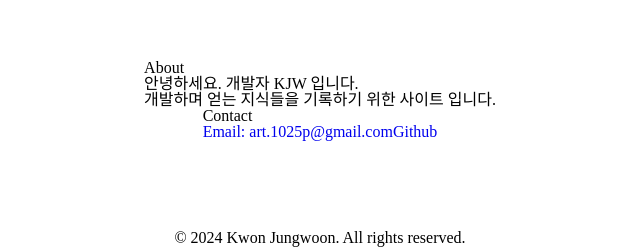
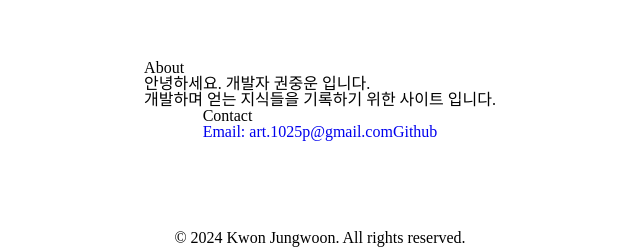
Before and after one commit to KJWHUB/kwonjungwoon-blog, a Gatsby site: page /about in a window 1280 px wide. Shown: the full height of the page, 320-960 px from the left. Built offline with nearby package versions, Linux system fonts and the light colour scheme; Gatsby itself is replaced by a stand-in of ours; a web font is replaced by a local one.

Commit message:
about 이름 변경

```diff
--- a/src/pages/about/index.tsx
+++ b/src/pages/about/index.tsx
@@ -10,7 +10,7 @@
 const AboutPage = ({ location, data }: PageProps<Queries.AboutPageQuery>) => {
   console.log('about', data);
   const email = data.site?.siteMetadata?.author?.bio?.email as string;
-  const nickname = data.site?.siteMetadata?.author?.nickname as string;
+  const name = data.site?.siteMetadata?.author?.name as string;
   const github = data.site?.siteMetadata?.author?.social?.github as string;
 
   const contactList: {
@@ -30,7 +30,7 @@
     <Layout location={location}>
       <section className={classNames(sectionWrap, aboutWrap)}>
         <PageTitle text={'About'} />
-        <p>안녕하세요. 개발자 {nickname} 입니다.</p>
+        <p>안녕하세요. 개발자 {name} 입니다.</p>
         <p>개발하며 얻는 지식들을 기록하기 위한 사이트 입니다.</p>
       </section>
 
```
